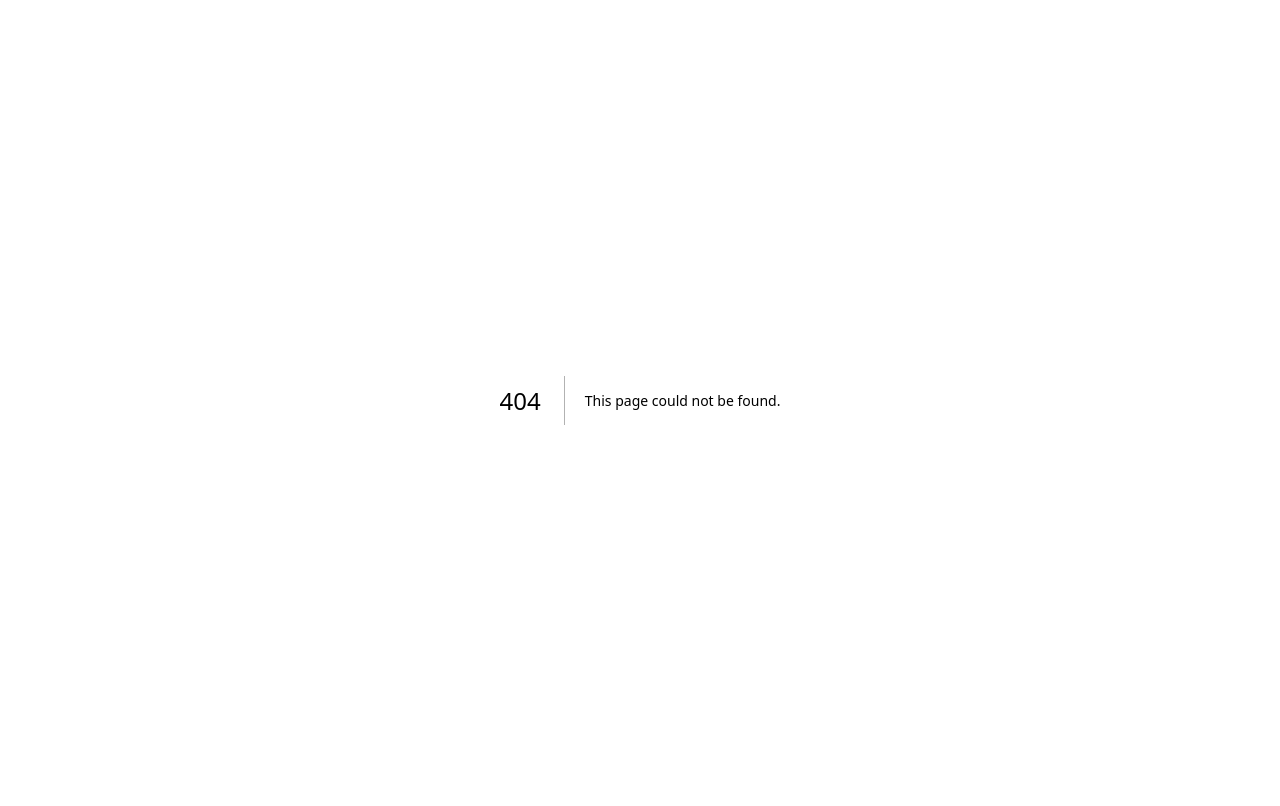
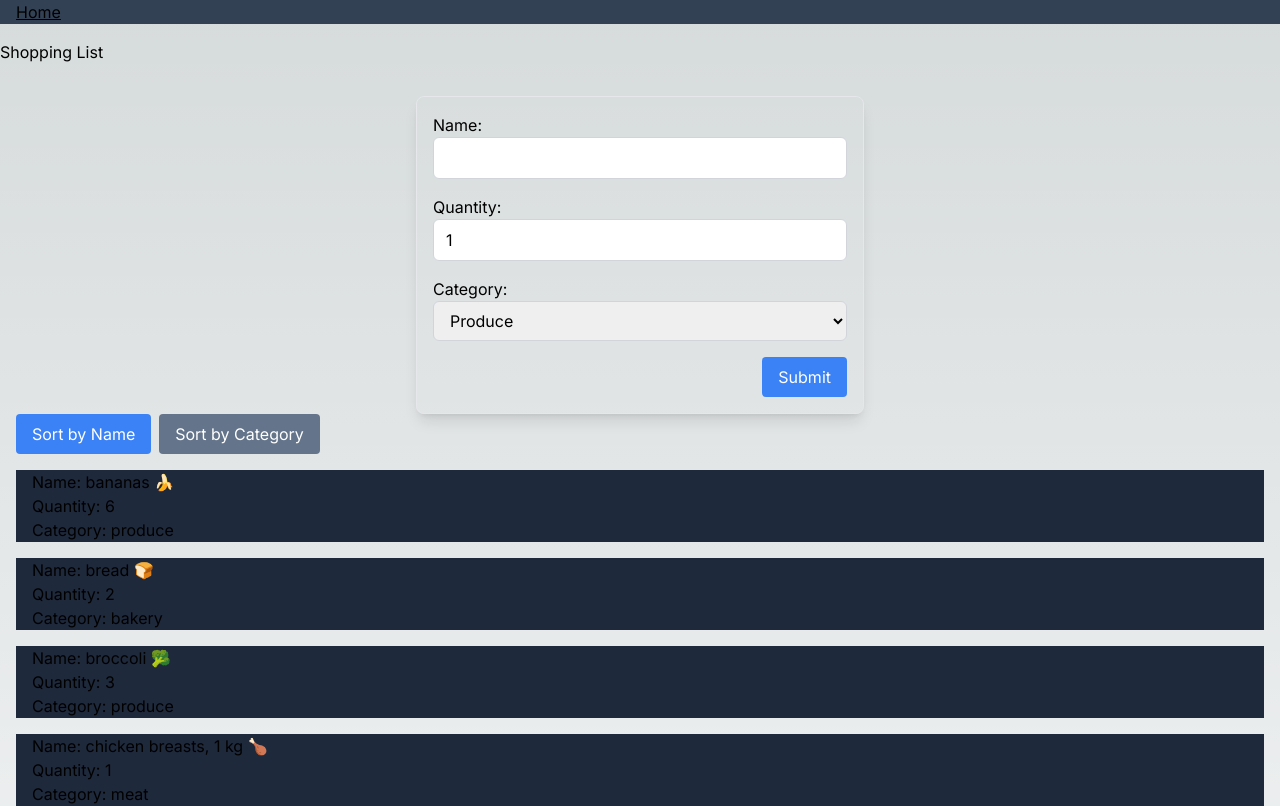
Before and after one commit to Ever-QN/cprg306-assignments, a Next.js app: page /week7 in a window 1280 px wide. Before the commit this address had no page. Shown: the top 806 px of the page. Built offline with nearby package versions, Linux system fonts and the light colour scheme.

Commit message:
Copy week6 items into week7 folder

```diff
--- a/app/page.js
+++ b/app/page.js
@@ -12,6 +12,7 @@
         <Link href='/week4'>Week 4</Link> <br />
         <Link href='/week5'>Week 5</Link> <br />
         <Link href='/week6'>Week 6</Link> <br />
+        <Link href='/week7'>Week 7</Link> <br />
       </main>
     </>
 
--- /dev/null
+++ b/app/week7/item-list.js
@@ -0,0 +1,55 @@
+'use client';
+
+import Item from "./item";
+import { useState } from "react";
+
+export default function ItemList({ items }) {
+    const [sortBy, setSortBy] = useState("name");
+
+    const sortedItems = [...items];
+
+    sortedItems.sort((a, b) => {
+      if (sortBy === 'name') {
+        if (a.name < b.name) return -1;
+        if (a.name > b.name) return 1;
+        return 0;
+      } else if (sortBy === 'category') {
+        if (a.category < b.category) return -1;
+        if (a.category > b.category) return 1;
+        return 0;
+      }
+    });
+
+    const handleSortChange = (newSortBy) => {
+      setSortBy(newSortBy);
+    };
+
+    return (
+      <div>
+        <div className="mb-4">
+          <button
+            onClick={() => handleSortChange('name')}
+            className={`ml-4 mr-2 ${
+              sortBy === 'name' ? 'bg-blue-500' : 'bg-slate-500'
+            } text-white px-4 py-2 rounded`}
+          >
+            Sort by Name
+          </button>
+          <button
+            onClick={() => handleSortChange('category')}
+            className={`${
+              sortBy === 'category' ? 'bg-blue-500' : 'bg-slate-500'
+            } text-white px-4 py-2 rounded`}
+          >
+            Sort by Category
+          </button>
+        </div>
+
+        <div>
+          {sortedItems.map((item) => (
+            <Item key={item.id} {...item} />
+          ))}
+        </div>
+    </div>
+    )
+}
--- /dev/null
+++ b/app/week7/item.js
@@ -0,0 +1,9 @@
+export default function Item({name, quantity, category}) {
+    return (
+        <li className="list-none px-4 mb-4 ml-4 mr-4 bg-slate-800">
+            <ul>Name: {name}</ul>
+            <ul>Quantity: {quantity}</ul>
+            <ul>Category: {category}</ul>
+        </li>
+    )
+}
--- /dev/null
+++ b/app/week7/items.json
@@ -0,0 +1,74 @@
+[
+    {
+        "id": "1h2GJKH12gkHG31h1H",
+        "name": "milk, 4 L 🥛",
+        "quantity": 1,
+        "category": "dairy"
+    },
+    {
+        "id": "2KJH3k2j3H1k2J3K1H",
+        "name": "bread 🍞",
+        "quantity": 2,
+        "category": "bakery"
+    },
+    {
+        "id": "3h2KJH3k2j3H1k2J3",
+        "name": "eggs, dozen 🥚",
+        "quantity": 2,
+        "category": "dairy"
+    },
+    {
+        "id": "4k2J3K1H2GJKH12gk",
+        "name": "bananas 🍌",
+        "quantity": 6,
+        "category": "produce"
+    },
+    {
+        "id": "5H1h1H2KJH3k2j3H",
+        "name": "broccoli 🥦",
+        "quantity": 3,
+        "category": "produce"
+    },
+    {
+        "id": "6H1k2J3K1H2GJKH1",
+        "name": "chicken breasts, 1 kg 🍗",
+        "quantity": 1,
+        "category": "meat"
+    },
+    {
+        "id": "7gkHG31h1H2KJH3k",
+        "name": "pasta sauce 🍝",
+        "quantity": 3,
+        "category": "canned goods"
+    },
+    {
+        "id": "8j3H1k2J3K1H2GJK",
+        "name": "spaghetti, 454 g 🍝",
+        "quantity": 2,
+        "category": "dry goods"
+    },
+    {
+        "id": "9H12gkHG31h1H2KJ",
+        "name": "toilet paper, 12 pack 🧻",
+        "quantity": 1,
+        "category": "household"
+    },
+    {
+        "id": "10H3k2j3H1k2J3K1",
+        "name": "paper towels, 6 pack",
+        "quantity": 1,
+        "category": "household"
+    },
+    {
+        "id": "11k2J3K1H2GJKH12",
+        "name": "dish soap 🍽️",
+        "quantity": 1,
+        "category": "household"
+    },
+    {
+        "id": "12GJKH12gkHG31h1",
+        "name": "hand soap 🧼",
+        "quantity": 4,
+        "category": "household"
+    }
+]
--- /dev/null
+++ b/app/week7/new-item.js
@@ -0,0 +1,92 @@
+'use client';
+
+import { useState } from 'react';
+
+export default function NewItem({ onAddItem }) {
+
+    const [name, setName] = useState('');
+    const [quantity, setQuantity] = useState(1);
+    const [category, setCategory] = useState('produce');
+    const [customItemId, setCustomItemId] = useState(1);
+
+    const resetStates = () => {
+        setName('');
+        setQuantity(1);
+        setCategory('produce');
+    }
+
+    const handleSubmit = (event) => {
+        event.preventDefault();
+
+        const item = {id: customItemId, name, quantity, category};
+
+        console.log(item);
+
+        onAddItem(item);
+
+        setCustomItemId((prevItemId) => prevItemId + 1);
+
+        resetStates();
+    }
+
+
+
+    return (
+        <form onSubmit={handleSubmit} className='flex flex-col max-w-md mx-auto mt-8 p-4 border rounded-lg shadow-lg'>
+            <div className='mb-4'>
+                <label htmlFor='name' className=''>Name: </label>
+                <input
+                type='text'
+                id='name'
+                name='name'
+                value={name}
+                onChange={(e) => setName(e.target.value)}
+                required
+                className='border border-gray-300 px-3 py-2 rounded-md w-full focus:outline-none focus:ring focus:border-blue-300 text-black'
+                />
+            </div>
+
+            <div>
+                <label htmlFor='quantity'>Quantity: </label>
+                <input
+                type='number'
+                id='quantity'
+                name='quantity'
+                value={quantity}
+                onChange={(e) => setQuantity(Number(e.target.value))}
+                min='1'
+                max='99'
+                required
+                className='border border-gray-300 px-3 py-2 rounded-md w-full focus:outline-none focus:ring focus:border-blue-300 mb-4 text-black'
+                />
+            </div>
+
+            <div>
+                <label htmlFor='category'>Category: </label>
+                <select
+                id='category'
+                name='category'
+                value={category}
+                onChange={(e) => setCategory(e.target.value)}
+                className='border border-gray-300 px-3 py-2 rounded-md w-full focus:outline-none focus:ring focus:border-blue-300 mb-4 text-black'
+                >
+                <option value='Produce'>Produce</option>
+                <option value='Dairy'>Dairy</option>
+                <option value='Bakery'>Bakery</option>
+                <option value='Meat'>Meat</option>
+                <option value='Frozen Foods'>Frozen Foods</option>
+                <option value='Canned Goods'>Canned Goods</option>
+                <option value='Dry Goods'>Dry Goods</option>
+                <option value='Beverages'>Beverages</option>
+                <option value='Snacks'>Snacks</option>
+                <option value='Household'>Household</option>
+                <option value='Other'>Other</option>
+                </select>
+            </div>
+
+            <div className='flex justify-end'>
+                <button type='submit' className='bg-blue-500 text-white px-4 py-2 rounded hover:bg-blue-600 focus:outline-none focus:ring focus:border-blue-300 '>Submit</button>
+            </div>
+    </form>
+    )
+}
--- /dev/null
+++ b/app/week7/page.js
@@ -0,0 +1,26 @@
+"use client";
+
+import ItemList from "./item-list";
+import NewItem from "./new-item.js";
+import itemsData from "./items.json";
+import Link from "next/link";
+import { useState } from "react";
+
+export default function Page() {
+
+    const [items, setItems] = useState(itemsData);
+
+    function handleAddItem(newItem) {
+        setItems([...items, newItem]);
+      }
+
+
+    return (
+        <main>
+            <p className="px-4 mb-4 bg-slate-700 hover:underline"><Link href='/'>Home</Link></p>
+            <h1>Shopping List</h1>
+            <NewItem onAddItem={handleAddItem} />
+            <ItemList items={items} />
+        </main>
+    )
+}
```
